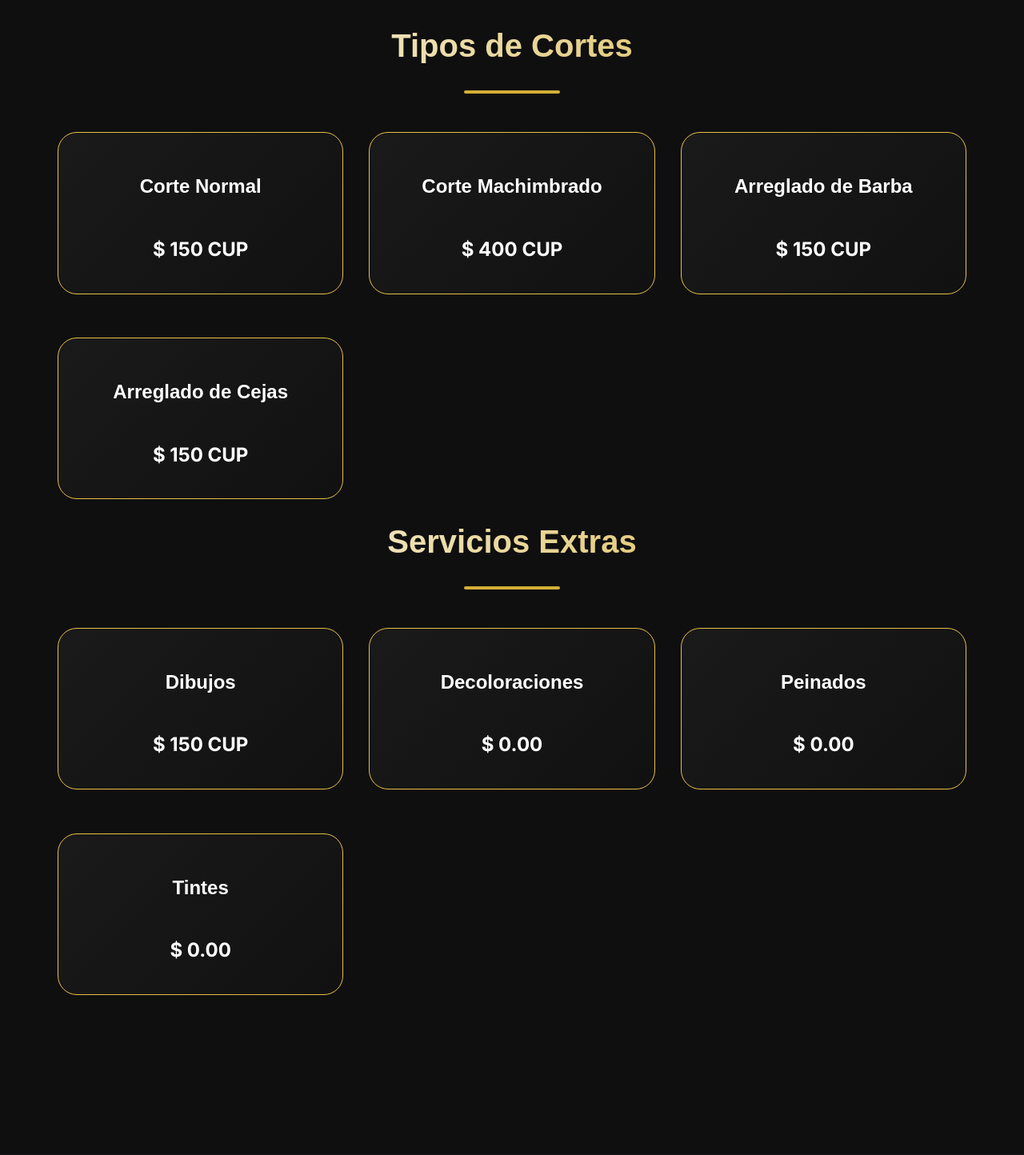
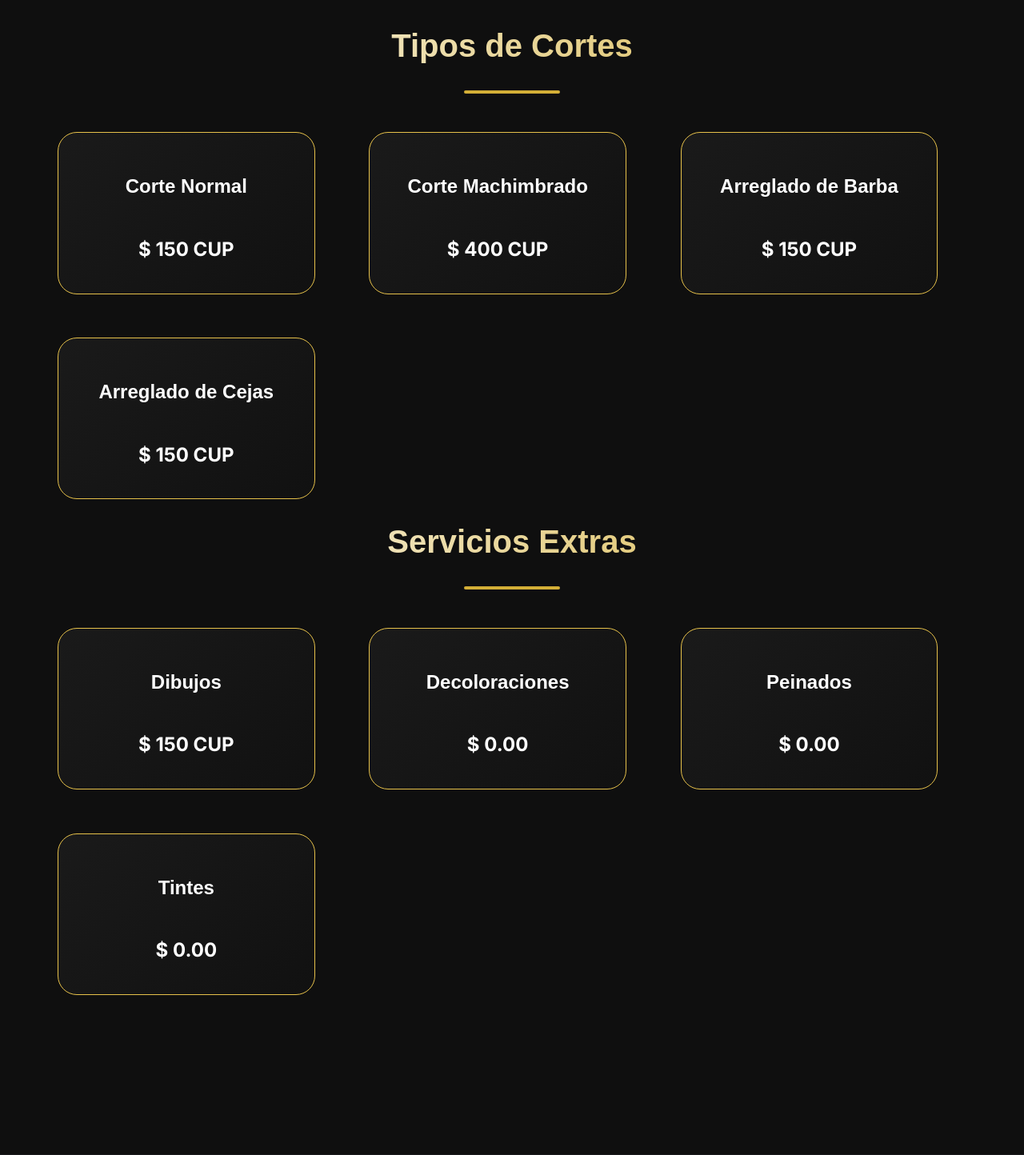
Before and after one commit to oswydevops/aptbarber, a Flask app: page /servicios in a window 1280 px wide. Shown: the part 229-1673 px from the top of the page at 80% size. Run offline with Flask 3, Linux system fonts and the light colour scheme; data comes from the database, SQL or seed files in the repository; some web fonts are replaced.

Commit message:
Nuevos cambios 16/01 tamaño de tarjetas servicios

```diff
--- a/static/css/style.css
+++ b/static/css/style.css
@@ -505,7 +505,7 @@ h1, h2, h3, h4, h5 {
     flex-direction: column;
     justify-content: space-between;
     height: 90%;
-    width: 100%;
+    width: 90%;
     border-color: #e6c14a;
 }
 
--- a/templates/admin/edit.html
+++ b/templates/admin/edit.html
@@ -125,10 +125,6 @@
     font-weight:700;
     font-size:1rem;
     cursor:pointer;
-    margin-left: 80px;
-
-
-
 }
 
 .btn-primary:hover {
```
